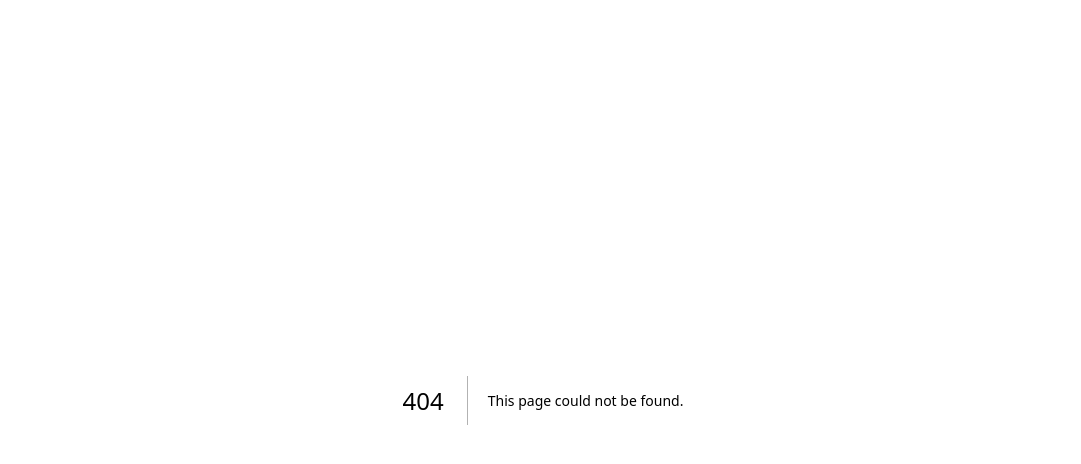
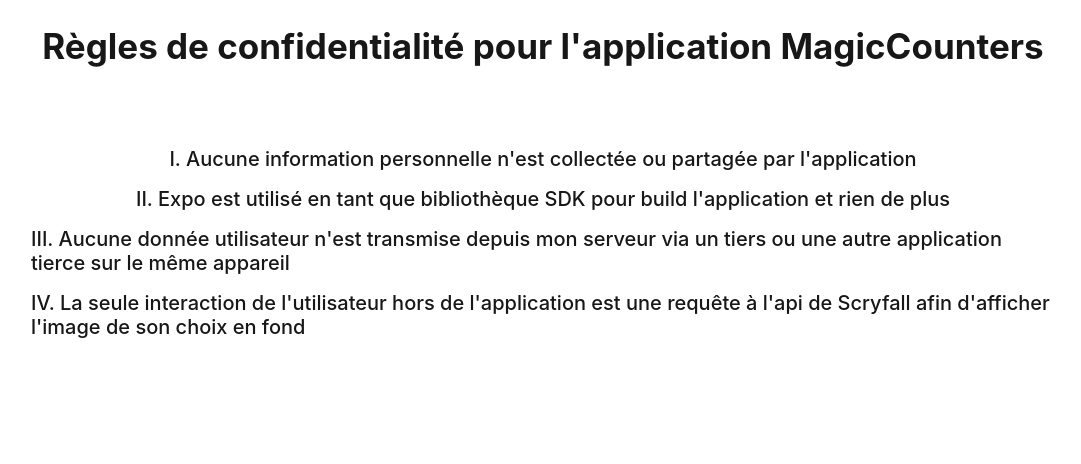
Before and after one commit to AurelienAllenic/portfolio-next_aurelien, a Next.js app: page /confidentiality in a window 1280 px wide. Before the commit this address had no page. Shown: the top 464 px of the page, without its empty margins (97-1178 px from the left). Built offline with nearby package versions, Linux system fonts and the light colour scheme.

Commit message:
(feat) added confidentiality page

```diff
--- /dev/null
+++ b/src/app/confidentiality/confidentiality.module.scss
@@ -0,0 +1,38 @@
+.confidentiality{
+    display: flex;
+    align-items: center;
+    justify-content: center;
+    width: 100%;
+    flex-direction: column;
+    gap: 5rem;
+    padding: 25px 0;
+}
+.title_confidentiality{
+    font-size: 35px;
+    text-align: center;
+}
+.content_confiddentiality{
+    display: flex;
+    flex-direction: column;
+    gap: 1rem;
+    font-size: 20px;
+    margin: 0 10% 0 10%;
+    justify-content: center;
+    align-items: center;
+    margin-bottom: 10%;
+}
+.content_confiddentiality li{
+    display: flex;
+    flex-direction: column;
+    align-items: center;
+    justify-content: center;
+    font-weight: 500;
+}
+@media(max-width: 498px){
+    .title_confidentiality{
+        font-size: 25px;
+    }
+    .content_confiddentiality{
+        font-size: 15px;
+    }
+}
--- /dev/null
+++ b/src/app/confidentiality/page.tsx
@@ -0,0 +1,21 @@
+/* eslint-disable */
+import React from 'react'
+import styles from './confidentiality.module.scss'
+
+const Confidentiality = () => {
+  return (
+    <section className={styles.confidentiality}>
+      <h1 className={styles.title_confidentiality}>
+        Règles de confidentialité pour l'application MagicCounters
+      </h1>
+      <ul className={styles.content_confiddentiality}>
+        <li>I. Aucune information personnelle n'est collectée ou partagée par l'application</li>
+        <li>II. Expo est utilisé en tant que bibliothèque SDK pour build l'application et rien de plus</li>
+        <li>III. Aucune donnée utilisateur n'est transmise depuis mon serveur via un tiers ou une autre application tierce sur le même appareil</li>
+        <li>IV. La seule interaction de l'utilisateur hors de l'application est une requête à l'api de Scryfall afin d'afficher l'image de son choix en fond</li>
+      </ul>
+    </section>
+  )
+}
+
+export default Confidentiality
```
